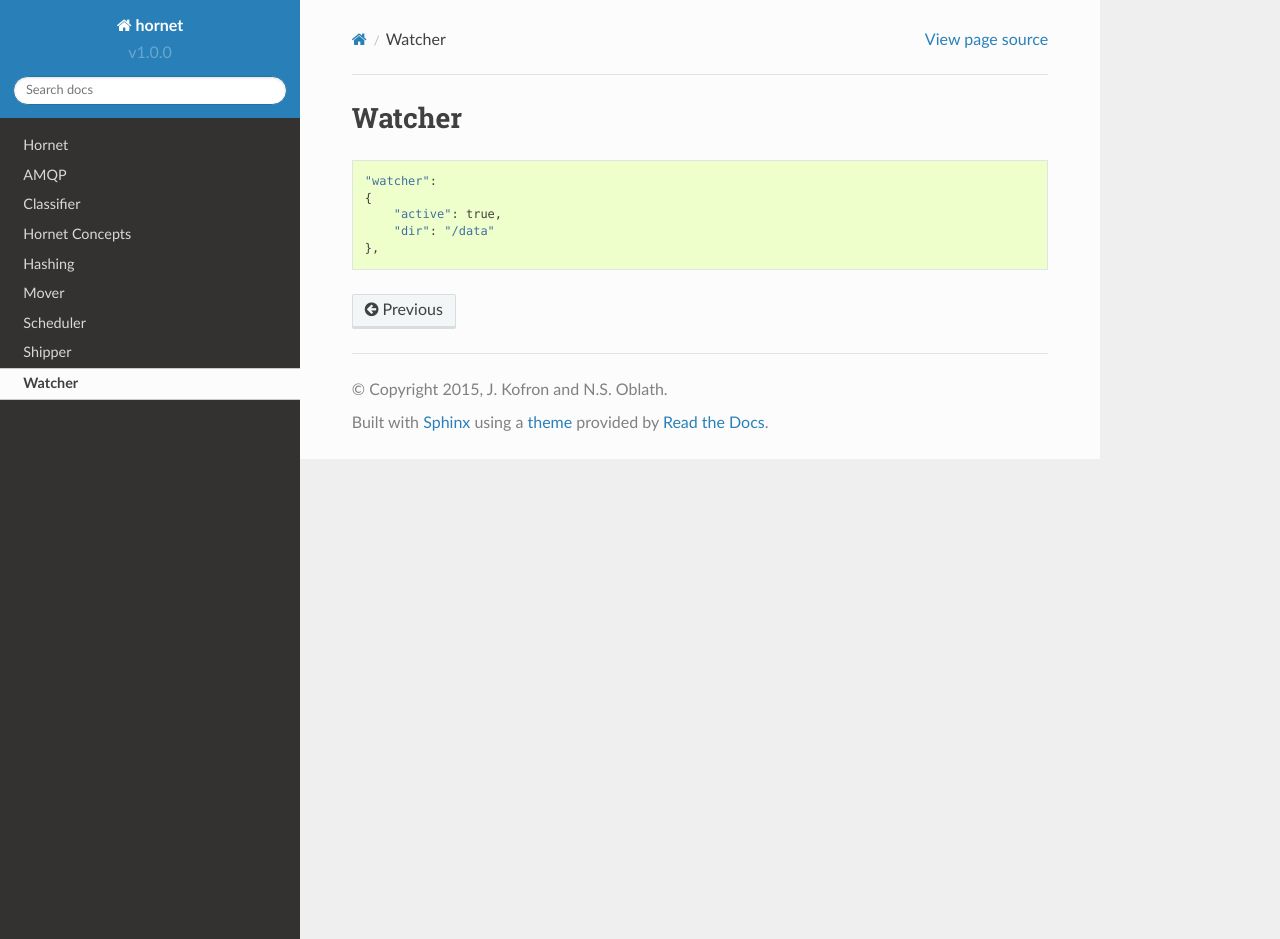
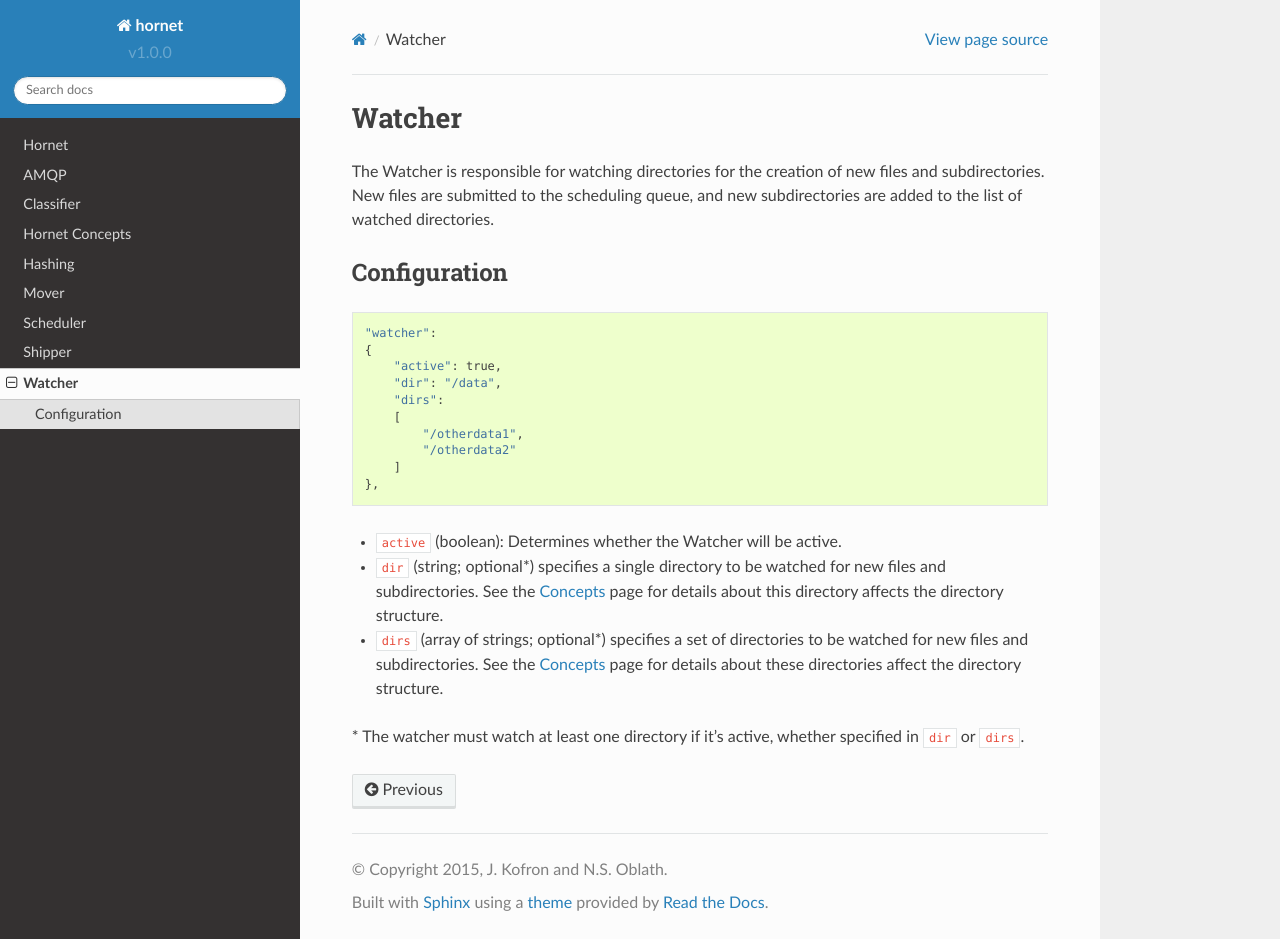
Before and after one commit to project8/hornet, a Sphinx documentation site: the page built from documentation/watcher.rst, in a window 1280 px wide and 939 px high. Built offline with Sphinx 7.4.7 and the Read the Docs theme 2.0.0, drawn with Linux system fonts in a browser that asks for light colours.

Commit message:
Updated the Watcher documentation.

```diff
--- a/documentation/watcher.rst
+++ b/documentation/watcher.rst
@@ -1,10 +1,27 @@
 Watcher
 =======
+
+The Watcher is responsible for watching directories for the creation of new files and subdirectories.  New files are submitted to the scheduling queue, and new subdirectories are added to the list of watched directories.
+
+
+Configuration
+-------------
 
 ::
 
     "watcher":
     {
         "active": true,
-        "dir": "/data"
+        "dir": "/data",
+        "dirs":
+        [
+            "/otherdata1",
+            "/otherdata2"
+        ]
     },
+
+* ``active`` (boolean): Determines whether the Watcher will be active.
+* ``dir`` (string; optional\*) specifies a single directory to be watched for new files and subdirectories.  See the :doc:`Concepts <concepts>` page for details about this directory affects the directory structure.
+* ``dirs`` (array of strings; optional\*) specifies a set of directories to be watched for new files and subdirectories.  See the :doc:`Concepts <concepts>` page for details about these directories affect the directory structure.
+
+\* The watcher must watch at least one directory if it's active, whether specified in ``dir`` or ``dirs``.
```
